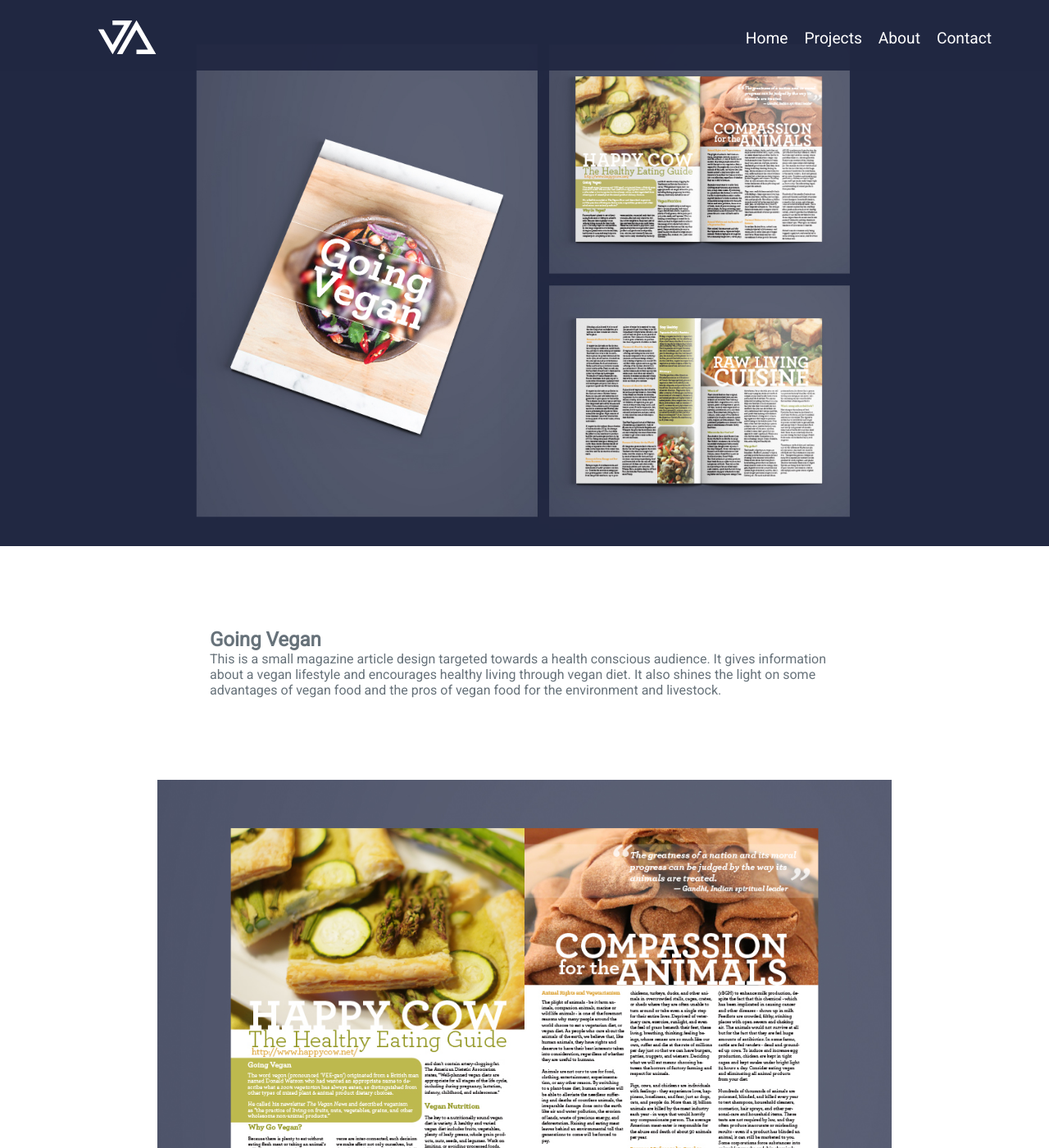
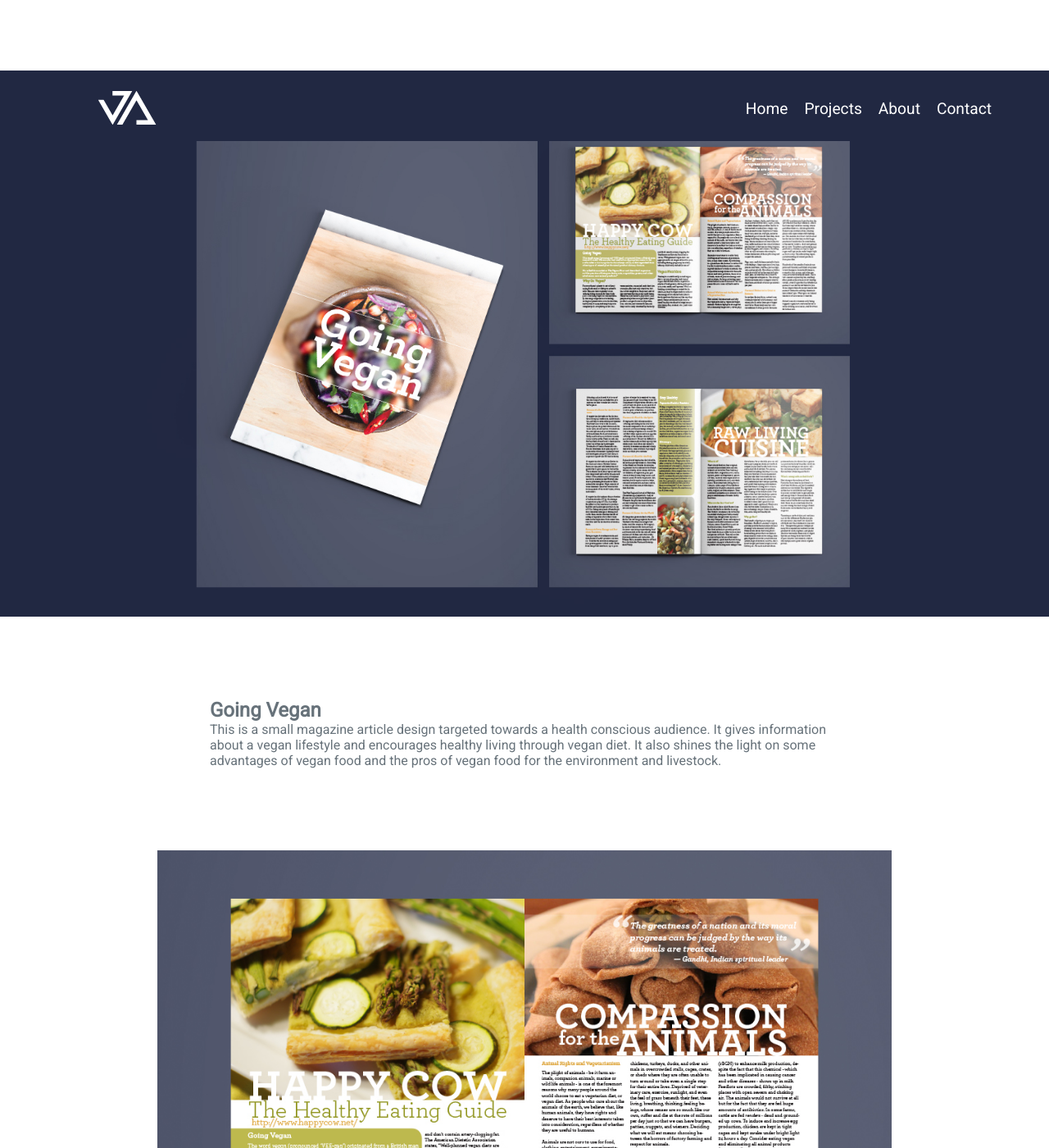
Before and after one commit to JamAbalos/JAPortfolio, a Jekyll site: the page built from proj2.html, in a window 1280 px wide and 1400 px high. Shown: the whole window at 82% size. Built offline with Jekyll 4.4.1, drawn with Linux system fonts in a browser that asks for light colours.

Commit message:
added margins

```diff
--- a/css/main.css
+++ b/css/main.css
@@ -39,7 +39,7 @@
 
 header {
   position: fixed;
-  background-color: rgba(33, 40, 66, 0.95);
+  background-color: #212842;
   width: 100%;
   height: 86px;
 }
@@ -209,6 +209,7 @@
   background-size: cover;
   display: block;
   padding: 26%;
+  margin-top: 86px;
 }
 
 /* --- Proj2 --- */
@@ -218,6 +219,7 @@
   background-size: cover;
   display: block;
   padding: 26%;
+  margin-top: 86px;
 }
 
 /* --- Proj3 --- */
@@ -227,6 +229,7 @@
   background-size: cover;
   display: block;
   padding: 26%;
+  margin-top: 86px;
 }
 
 /* --- Proj4 --- */
@@ -236,6 +239,7 @@
   background-size: cover;
   display: block;
   padding: 26%;
+  margin-top: 86px;
 }
 
 /* --- Proj5 --- */
@@ -245,6 +249,7 @@
   background-size: cover;
   display: block;
   padding: 26%;
+  margin-top: 86px;
 }
 
 /* --- Proj6 --- */
@@ -254,6 +259,7 @@
   background-size: cover;
   display: block;
   padding: 26%;
+  margin-top: 86px;
 }
 
 /* --- Footer --- */
```
